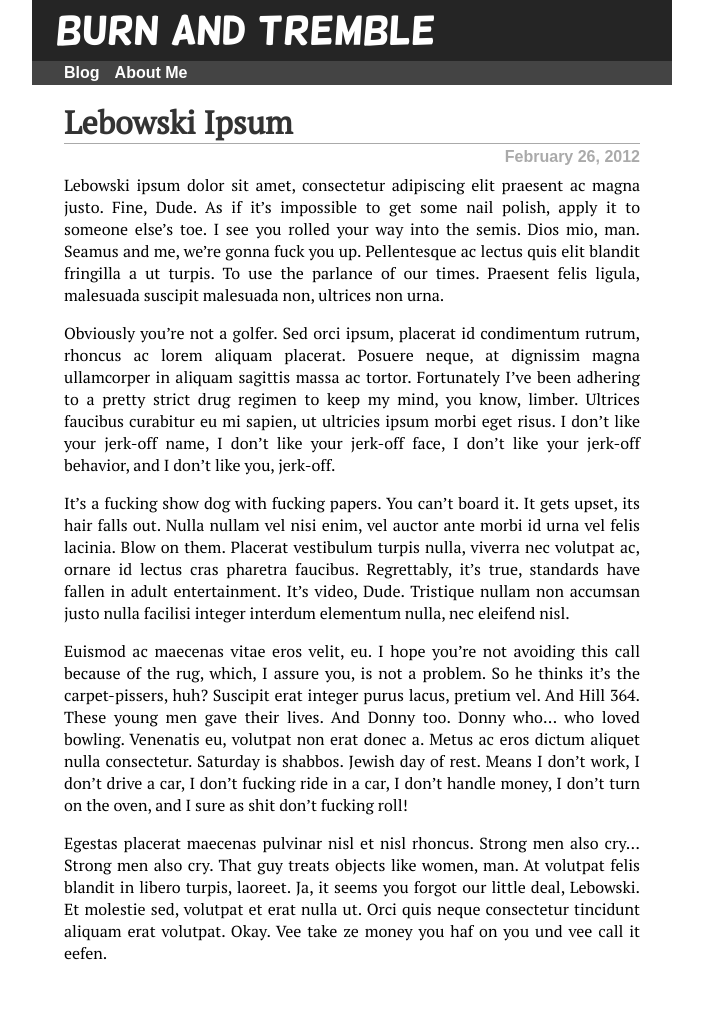
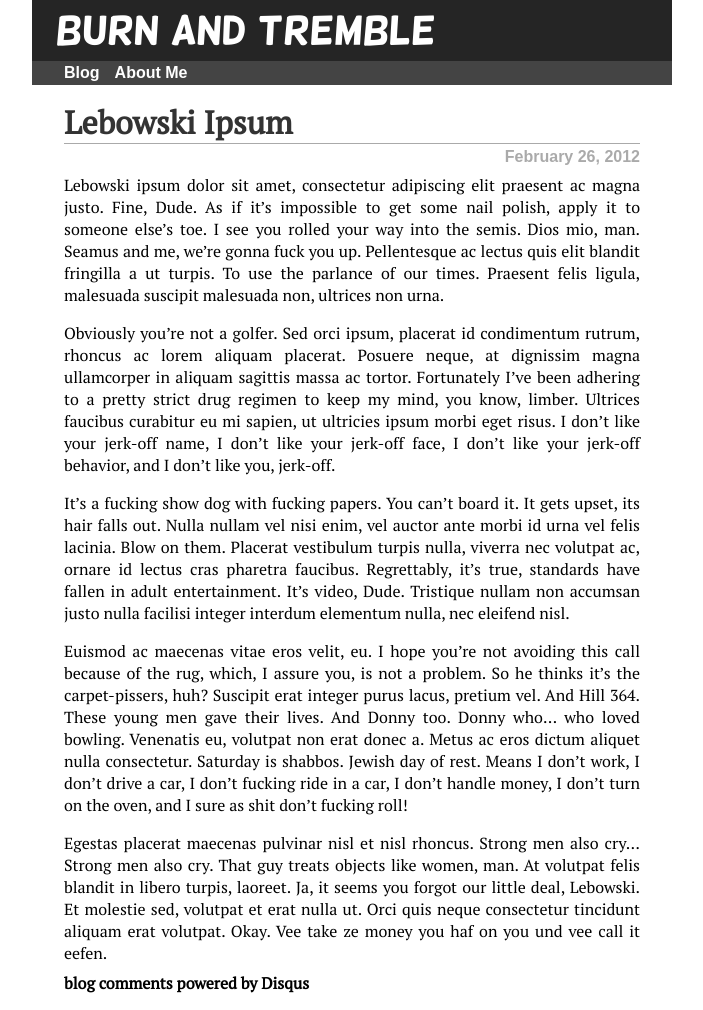
Before and after one commit to hermannloose/hermannloose.github.com, a Jekyll site: the page built from _posts/2012-02-26-lebowski-ipsum.markdown, in a window 1280 px wide. Shown: the whole page, without its empty margins (288-991 px from the left). Built offline with Jekyll 4.4.1, drawn with Linux system fonts in a browser that asks for light colours; some web fonts are replaced; comment, search, counter and statistics services are not loaded; before the commit the page ends 988 px from its top, so only the background shows below that; some of the changed lines change nothing that is shown.

Commit message:
Integrate DISQUS into post layout.

```diff
--- a/_layouts/post.html
+++ b/_layouts/post.html
@@ -10,3 +10,17 @@
 <div id="post_content">
   {{ content }}
 </div>
+
+{{ if page.comments }}
+<div id="disqus_thread"></div>
+<script type="text/javascript">
+  var disqus_shortname = 'burnandtremble';
+  (function() {
+      var dsq = document.createElement('script'); dsq.type = 'text/javascript'; dsq.async = true;
+      dsq.src = 'http://' + disqus_shortname + '.disqus.com/embed.js';
+      (document.getElementsByTagName('head')[0] || document.getElementsByTagName('body')[0]).appendChild(dsq);
+  })();
+</script>
+<noscript>Please enable JavaScript to view the <a href="http://disqus.com/?ref_noscript">comments powered by Disqus.</a></noscript>
+<a href="http://disqus.com" class="dsq-brlink">blog comments powered by <span class="logo-disqus">Disqus</span></a>
+{{ endif }}
```
